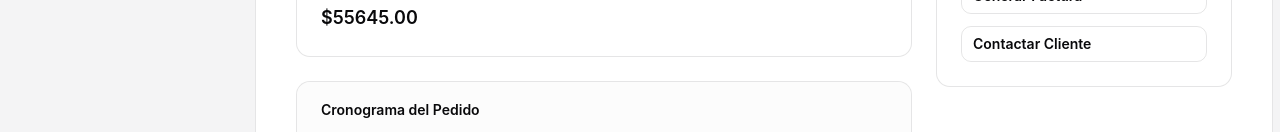
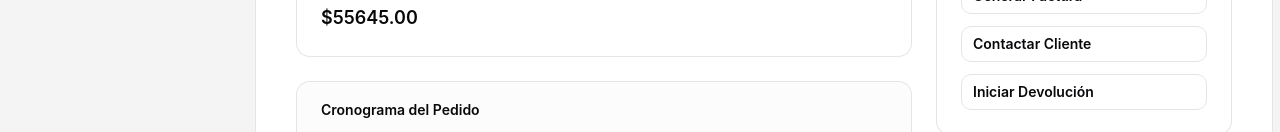
Before and after one commit to FranciscoMessina/prototipo-sdii, a React (Vite) app: page /pedidos/001 in a window 1280 px wide. Shown: the part 820-952 px from the top of the page. Built offline with nearby package versions, Linux system fonts and the light colour scheme.

Commit message:
Add "Iniciar Devolución" button to OrderDetailPage in pedidos_.$id.tsx for enhanced order management.

```diff
--- a/src/routes/pedidos_.$id.tsx
+++ b/src/routes/pedidos_.$id.tsx
@@ -348,6 +348,9 @@ function OrderDetailPage() {
               <Button className="w-full justify-start" outline>
                 Contactar Cliente
               </Button>
+              <Button className="w-full justify-start" outline>
+                Iniciar Devolución
+              </Button>
             </div>
           </div>
         </div>
```
